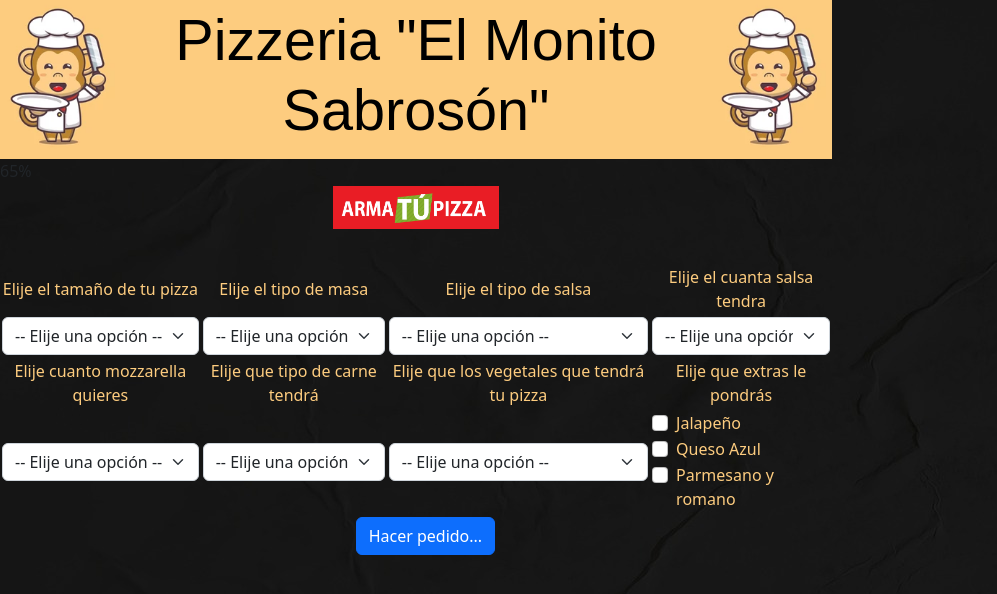
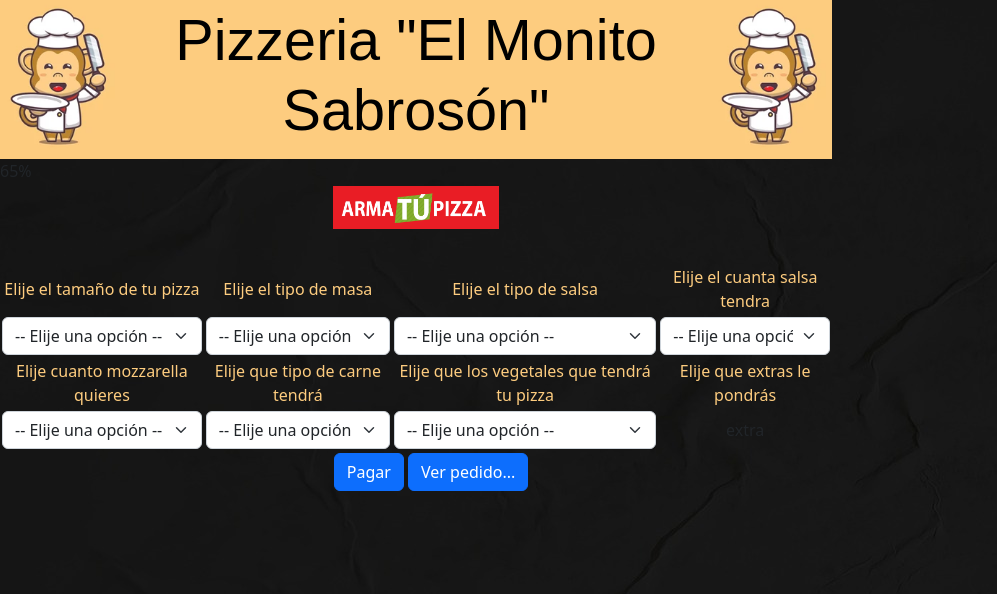
Before and after one commit to ebellor/trabajo_js, a plain HTML site: page index.html in a window 1280 px wide. Shown: the top 594 px of the page, without its empty margins (0-997 px from the left). Drawn offline with nearby package versions, Linux system fonts and the light colour scheme; some packages are replaced by stand-ins of ours; a script that the page names is missing.

Commit message:
Update index.html

```diff
--- a/index.html
+++ b/index.html
@@ -12,9 +12,6 @@
     <script src="https://cdn.jsdelivr.net/npm/bootstrap@5.2.1/dist/js/bootstrap.bundle.min.js" integrity="sha384-u1OknCvxWvY5kfmNBILK2hRnQC3Pr17a+RTT6rIHI7NnikvbZlHgTPOOmMi466C8" crossorigin="anonymous"></script>
 
     <script src="https://cdn.jsdelivr.net/npm/sweetalert2@11.4.32/dist/sweetalert2.all.min.js"></script>
-
-<script src="./productos.js"></script>
-<script src="./funciones.js"></script>
 
 <form name="tipoTexto" action="#">
 
@@ -141,35 +138,37 @@
   <option value="32">Pepinillos</option>
 </select>
 </td>
-<td style="text-align: center;">
-
-  <div class="form-check" style="text-align: left;">
-    <input class="form-check-input" type="checkbox" value="" id="extra1">
-    <label class="form-check-label" for="flexCheckDefault" style="color: rgb(253, 204, 127)">
-      Jalapeño
-    </label>
-  </div>
-  <div class="form-check" style="text-align: left;">
-    <input class="form-check-input" type="checkbox" value="" id="extra2">
-    <label class="form-check-label" for="flexCheckChecked" style="color: rgb(253, 204, 127)">
-      Queso Azul
-    </label>
-  </div>
-  <div class="form-check" style="text-align: left;">
-    <input class="form-check-input" type="checkbox" value="" id="extra3">
-    <label class="form-check-label" for="flexCheckChecked" style="color: rgb(253, 204, 127)">
-      Parmesano y romano
-    </label>
-  </div>
-
-
-</td>
+<td style="text-align: center;">extra</td>
 </tr>
 <tr></tr>
 <td></td>
-<td colspan="2" rowspan="1">  <center><input name="pulsar" onclick="agregarCarro()"
-    value="Hacer pedido..." type="button" class="btn btn-primary">
+<td colspan="2" rowspan="1">  <center>
+
+  <input name="pulsar1" onclick="pagarPedido()"
+    value="Pagar" type="button" class="btn btn-primary">
+
+  <input name="pulsar2" onclick="mostarCarro()"
+    value="Ver pedido..." type="button" class="btn btn-primary" data-bs-toggle="modal" data-bs-target="#staticBackdrop">
      </center>
+
+     <div class="modal fade" id="staticBackdrop" data-bs-backdrop="static" data-bs-keyboard="false" tabindex="-1" aria-labelledby="staticBackdropLabel" aria-hidden="true">
+      <div class="modal-dialog">
+        <div class="modal-content">
+          <div class="modal-header">
+            <h5 class="modal-title" id="staticBackdropLabel">Pedido</h5>
+            <button type="button" class="btn-close" data-bs-dismiss="modal" aria-label="Close"></button>
+          </div>
+          <FONT FACE="verdana"><div id="carrito"></div></FONT>
+
+
+          <div class="modal-footer">
+            <button type="button" class="btn btn-secondary" data-bs-dismiss="modal">Cerrar</button>
+
+          </div>
+        </div>
+      </div>
+
+
    </td>
 
  <td></td>
@@ -178,7 +177,12 @@
 </table>
 <br>
 </div>
+
 </form>
+<script src="./productos.js"></script>
+
+<script src="./funciones.js"></script>
+
 
 
 </body>
```
